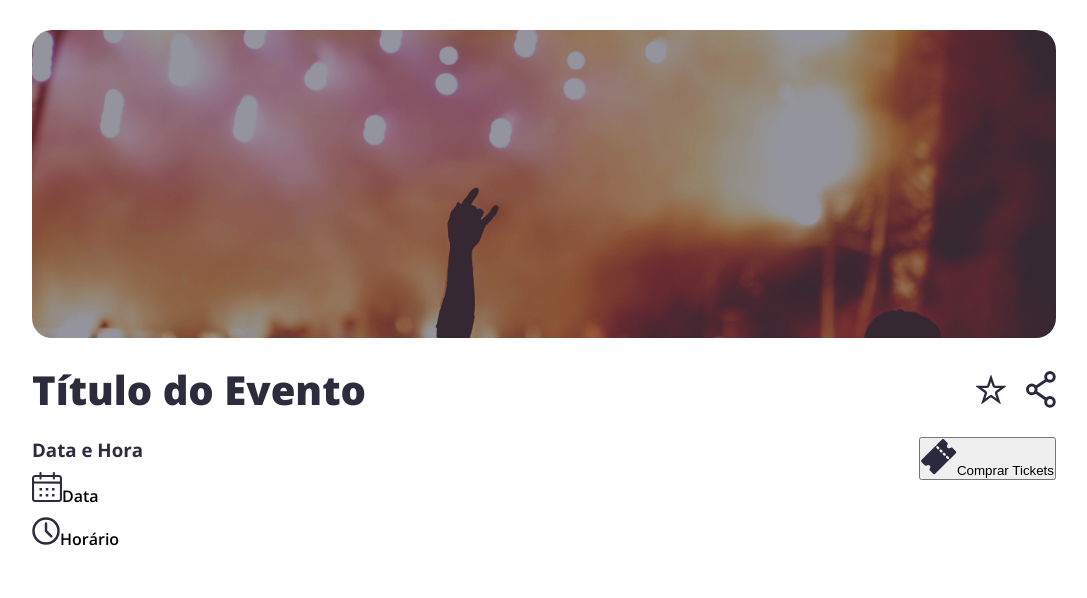
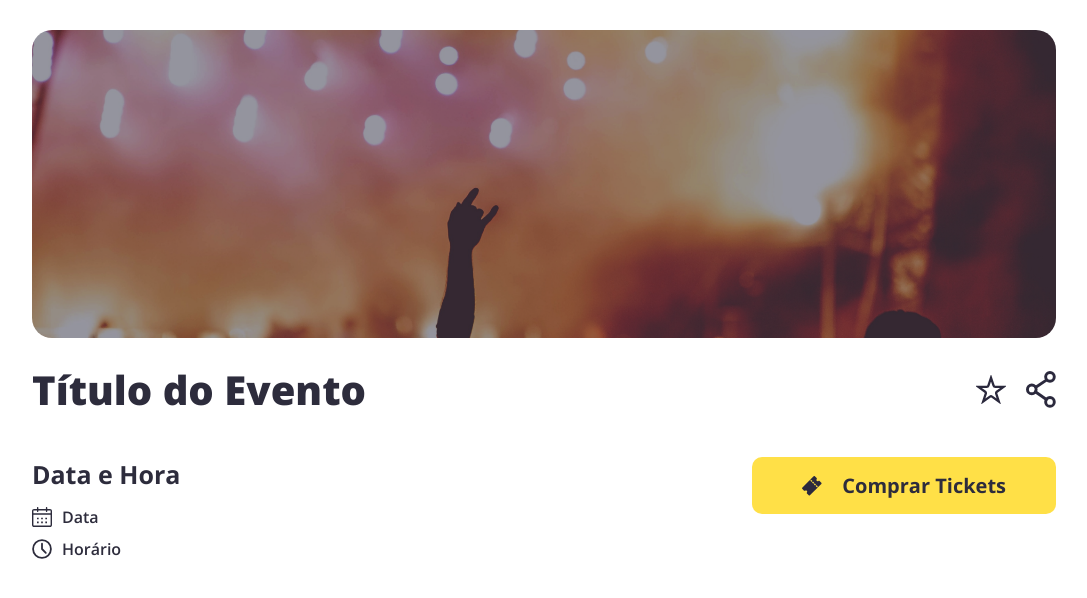
Before and after one commit to yandsilva/fest-central-frontend, a React (Vite) app: page /cart in a window 1280 px wide. Shown: the top 598 px of the page, without its empty margins (96-1183 px from the left). Built offline with nearby package versions, Linux system fonts and the light colour scheme.

Commit message:
finalizado filtro explore, iniando page cart

```diff
--- a/src/assets/assets.js
+++ b/src/assets/assets.js
@@ -82,7 +82,7 @@ export const event_list = [
     local: "Senac",
     time: "00:00 AM - 00:00 PM",
     rating: "10 Interessado",
-    category: "artes",
+    category: "Culturas & Artes",
   },
   {
     _id: "2",
@@ -92,7 +92,7 @@ export const event_list = [
     local: "Senac",
     time: "00:00 AM - 00:00 PM",
     rating: "10 Interessado",
-    category: "Educacao",
+    category: "Educação & Negócios",
   },
   {
     _id: "3",
@@ -102,7 +102,7 @@ export const event_list = [
     local: "Senac",
     time: "00:00 AM - 00:00 PM",
     rating: "10 Interessado",
-    category: "Educacao",
+    category: "Educação & Negócios",
   },
   {
     _id: "4",
@@ -112,7 +112,7 @@ export const event_list = [
     local: "Senac",
     time: "00:00 AM - 00:00 PM",
     rating: "10 Interessado",
-    category: "esporte",
+    category: "Esportes & Fitness",
   },
   {
     _id: "5",
@@ -122,7 +122,7 @@ export const event_list = [
     local: "Senac",
     time: "00:00 AM - 00:00 PM",
     rating: "10 Interessado",
-    category: "viagem",
+    category: "Viagens & Aventuras",
   },
   {
     _id: "6",
@@ -132,6 +132,6 @@ export const event_list = [
     local: "Senac",
     time: "00:00 AM - 00:00 PM",
     rating: "10 Interessado",
-    category: "viagem",
+    category: "Viagens & Aventuras",
   },
 ];
--- a/src/components/EventInformation/EventInformation.css
+++ b/src/components/EventInformation/EventInformation.css
@@ -35,22 +35,54 @@
   display: flex;
   justify-content: space-between;
 
-  margin-top: 20px;
+  margin-top: 40px;
 }
 
-.date-time {
+.event-information-date-time {
   display: flex;
   flex-direction: column;
   gap: 10px;
 }
 
-.date-time > h3 {
+.event-information-date-time > span {
   font-family: "Open Sans";
   font-weight: bold;
+  font-size: 25px;
+  color: #2d2c3c;
+  margin-bottom: 5px;
+}
+
+.date-time {
+  display: flex;
+  align-items: center;
+  gap: 10px;
+  font-family: "Open Sans";
+  font-weight: 600;
   color: #2d2c3c;
 }
 
-.date-time > p {
+.date-time > img {
+  width: 20px;
+}
+
+.btn-ticket {
+  display: flex;
+  justify-content: center;
+  align-items: center;
+  padding: 15px 50px;
+  gap: 20px;
+  border-radius: 10px;
+  border: none;
+  background-color: #ffe047;
+}
+
+.btn-ticket > img {
+  width: 20px;
+}
+
+.btn-ticket > p {
   font-family: "Open Sans";
-  font-weight: 600;
+  font-size: 20px;
+  font-weight: 700;
+  color: #2d2c3c;
 }
--- a/src/components/EventInformation/EventInformation.jsx
+++ b/src/components/EventInformation/EventInformation.jsx
@@ -14,21 +14,21 @@ export default function EventInformation() {
           </div>
         </div>
         <div className="event-information-date-buy">
-          <div className="date-time">
-            <h3>Data e Hora</h3>
-            <p>
+          <div className="event-information-date-time">
+            <span>Data e Hora</span>
+            <div className="date-time">
               <img src={assets.date_icon} alt="" />
-              Data
-            </p>
-            <p>
+              <p>Data</p>
+            </div>
+            <div className="date-time">
               <img src={assets.time_icon} alt="" />
-              Horário
-            </p>
+              <p>Horário</p>
+            </div>
           </div>
           <div className="ticket">
             <button className="btn-ticket" type="submit">
               <img src={assets.buy_ticket} alt="" />
-              Comprar Tickets
+              <p>Comprar Tickets</p>
             </button>
           </div>
         </div>
--- /dev/null
+++ b/src/components/MapPage/MapPage.jsx
@@ -0,0 +1,5 @@
+import "./MapPage.css";
+
+export default function MapPage() {
+  return <div></div>;
+}
```
Also changed, not shown: src/components/MapPage/MapPage.css (added).
